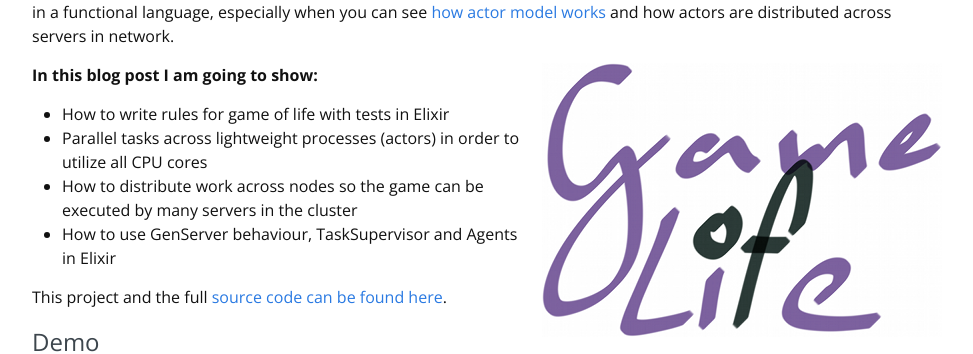
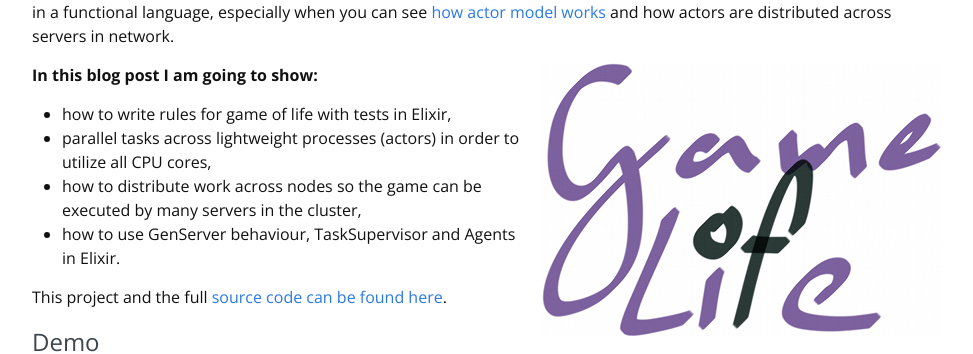
Before and after one commit to BeyondScheme/BeyondScheme.github.io, a Jekyll site: the page built from _posts/2016-04-26-distributed-game-of-life-in-elixir.md, in a window 1280 px wide and 900 px high. Shown: the part 219-573 px from the top of the window, without its empty margins (153-1126 px from the left). Built offline with Jekyll 4.4.1, drawn with Linux system fonts in a browser that asks for light colours; nearby versions of some CDN libraries; comment, search, counter and statistics services are not loaded.

Commit message:
separate these sentences with coma at the end of the line, and with dot at a last sentence

```diff
--- a/_posts/2016-04-26-distributed-game-of-life-in-elixir.md
+++ b/_posts/2016-04-26-distributed-game-of-life-in-elixir.md
@@ -13,10 +13,10 @@ I wrote my first game in Elixir. It is a popular thing - Conway's Game of Life -
 
 __In this blog post I am going to show:__
 
-* How to write rules for game of life with tests in Elixir
-* Parallel tasks across lightweight processes (actors) in order to utilize all CPU cores
-* How to distribute work across nodes so the game can be executed by many servers in the cluster
-* How to use GenServer behaviour, TaskSupervisor and Agents in Elixir
+* how to write rules for game of life with tests in Elixir,
+* parallel tasks across lightweight processes (actors) in order to utilize all CPU cores,
+* how to distribute work across nodes so the game can be executed by many servers in the cluster,
+* how to use GenServer behaviour, TaskSupervisor and Agents in Elixir.
 
 This project and the full [source code can be found here](https://github.com/BeyondScheme/elixir-game_of_life).
 
```
